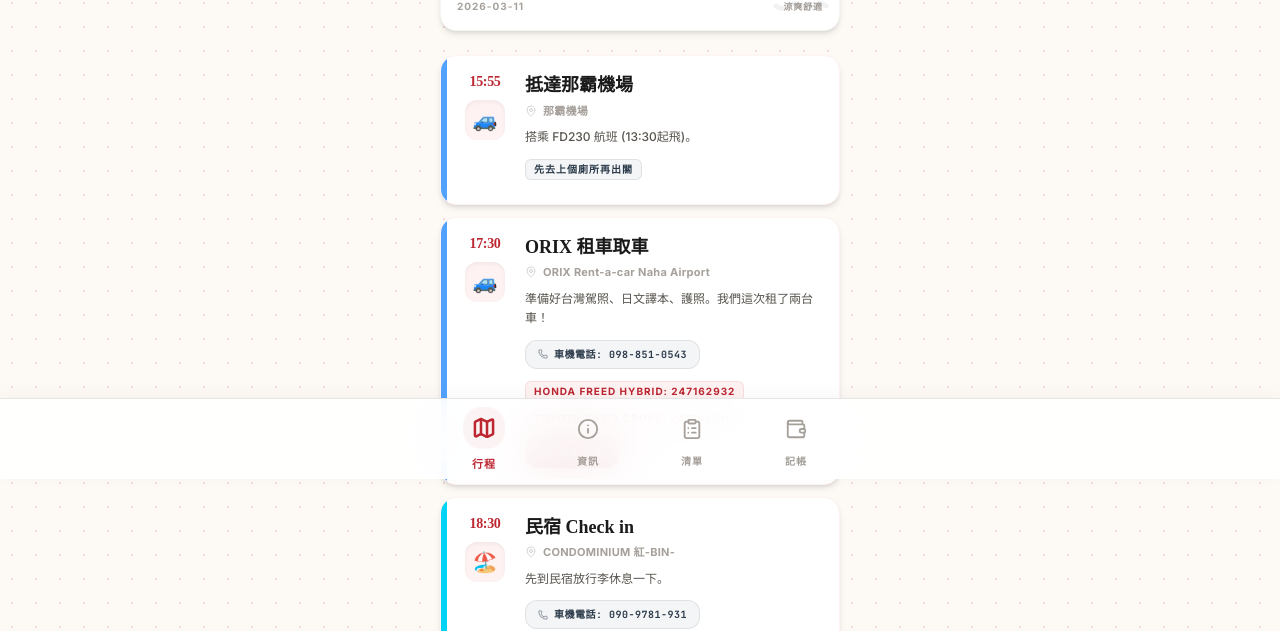
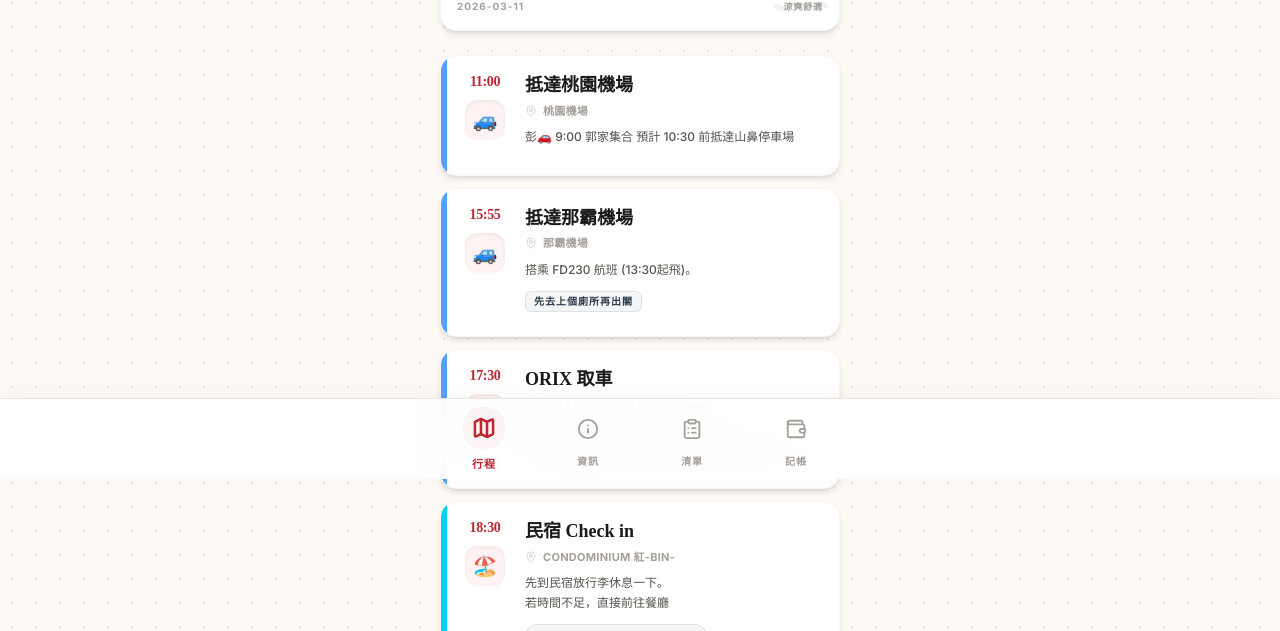
Before and after one commit to pengding2222/2026okinawa-trip2.0, a React (Vite) app: page / in a window 1280 px wide. Shown: the part 321-952 px from the top of the page. Built offline with nearby package versions, Linux system fonts and the light colour scheme.

Commit message:
Update App.tsx

```diff
--- a/src/App.tsx
+++ b/src/App.tsx
@@ -19,30 +19,30 @@ const mockItinerary = [
     weather: { temp: '21°C', condition: '涼爽舒適', icon: <Sun className="text-rose-400" size={24} /> },
     events: [
       {
+        id: 'd1e0', time: '11:00', title: '抵達桃園機場', type: 'transport', location: '桃園機場',
+        description: '彭🚗 9:00 郭家集合 預計 10:30 前抵達山鼻停車場',
+        hideNav: true
+      },
+      {
         id: 'd1e1', time: '15:55', title: '抵達那霸機場', type: 'transport', location: '那霸機場',
         description: '搭乘 FD230 航班 (13:30起飛)。',
         tags: [{ type: 'tip', text: '先去上個廁所再出關' }]
       },
       {
-        id: 'd1e2', time: '17:30', title: 'ORIX 租車取車', type: 'transport', location: 'ORIX Rent-a-car Naha Airport',
-        phone: '098-851-0543',
-        description: '準備好台灣駕照、日文譯本、護照。我們這次租了兩台車！',
-        tags: [
-          { type: 'reservation', text: 'Honda Freed Hybrid: 247162932' },
-          { type: 'reservation', text: 'TOYOTA YARIS CROSS: 247162570' }
-        ]
+        id: 'd1e2', time: '17:30', title: 'ORIX 取車', type: 'transport', location: 'ORIX Rent-a-car Naha Airport',
+        description: '準備好台灣駕照、日文譯本、護照。\n出關後依照指示牌前往 14 號站牌搭乘接駁車前往取車。',
+        hideNav: true
       },
       {
         id: 'd1e3', time: '18:30', title: '民宿 Check in', type: 'hotel', location: 'CONDOMINIUM 紅-BIN-',
-        phone: '090-9781-931',
-        description: '先到民宿放行李休息一下。',
+        phone: '090-9781-9313',
+        description: '先到民宿放行李休息一下。\n若時間不足，直接前往餐廳',
         tags: [{ type: 'tip', text: '地址: 7 Chome-9-33 Hiyagon' }]
       },
       {
         id: 'd1e4', time: '19:00', title: '晚餐：北谷ダイニング ちゃぁぶ～', type: 'food', location: '614-1 Kuwae, Chatan, Nakagami District, Okinawa 904-0103日本',
         phone: '050-5385-8401',
-        description: '沖繩的第一餐！享受道地的沖繩料理。',
-        tags: [{ type: 'food', text: '必點: 沖繩苦瓜炒蛋、海葡萄' }]
+        description: '沖繩的第一餐！人氣No.1 阿古豬涮涮鍋\n停車資訊🅿️：門口有停車格，若滿位附近有店家的空地可以停車'
       },
       {
         id: 'd1e5', time: '21:00', title: 'AEON 永旺夢樂城', type: 'activity', location: 'AEON Okinawa Rycom',
@@ -267,7 +267,7 @@ function EventCard({ event, themeColor }: { event: any, themeColor: string, key?
             <span className="text-[11px] font-bold tracking-wide">{event.location}</span>
           </div>
 
-          <p className="text-xs text-stone-600 leading-relaxed mb-3 font-medium">{event.description}</p>
+          <p className="text-xs text-stone-600 leading-relaxed mb-3 font-medium whitespace-pre-line">{event.description}</p>
 
           {event.phone && (
             <div className="flex items-center gap-1.5 text-ai mb-3 bg-ai/5 px-3 py-1.5 rounded-xl w-fit border border-ai/10">
@@ -300,7 +300,7 @@ function EventCard({ event, themeColor }: { event: any, themeColor: string, key?
                 </a>
               ))}
             </div>
-          ) : event.location !== '那霸機場' && event.location !== '民宿' && (
+          ) : event.location !== '那霸機場' && event.location !== '民宿' && !event.hideNav && (
             <div className="mt-1">
               <a
                 href={`https://www.google.com/maps/search/?api=1&query=${encodeURIComponent(event.location)}`}
@@ -488,8 +488,12 @@ function InfoTab() {
             <h3 className="text-lg font-serif font-black text-sumi mb-2">CONDOMINIUM 紅-BIN-</h3>
             <p className="text-xs font-bold text-stone-400 mb-5 uppercase tracking-widest">Check-in: 3/11 18:30</p>
             <div className="bg-washi p-4 rounded-2xl border border-stone-100">
-              <p className="text-[10px] font-black text-ai mb-2 uppercase tracking-widest">民宿地址</p>
-              <p className="text-sm font-bold text-sumi select-all leading-relaxed">7 Chome-9-33 Hiyagon, Okinawa, 904-2173日本</p>
+              <p className="text-sm font-bold text-sumi select-all leading-relaxed mb-3">
+                7 Chome-9-33 Hiyagon, Okinawa, 904-2173日本
+              </p>
+              <p className="text-sm font-bold text-sumi select-all leading-relaxed flex items-center gap-1.5">
+                <Phone size={14} className="text-stone-400" /> 090-9781-9313 <span className="text-xs text-stone-500 font-medium">（接待時間 9:00〜20:00）</span>
+              </p>
             </div>
           </div>
         </section>
@@ -500,6 +504,19 @@ function InfoTab() {
           </h2>
           <div className="bg-white rounded-3xl p-6 shadow-xl border border-stone-100">
             <h3 className="text-lg font-serif font-black text-sumi mb-4">ORIX Rent-a-car 那霸機場店</h3>
+
+            <div className="bg-washi p-4 rounded-2xl border border-stone-100 mb-5">
+              <p className="text-sm font-bold text-sumi select-all leading-relaxed mb-3">
+                1-1174 Toyosaki, Tomigusuku, Okinawa 901-0225日本
+              </p>
+              <p className="text-sm font-bold text-sumi select-all leading-relaxed mb-3 flex items-center gap-1.5">
+                <Phone size={14} className="text-stone-400" /> 098-851-0543
+              </p>
+              <p className="text-[11px] font-black text-shu bg-sakura/50 px-2.5 py-1.5 rounded-lg inline-block">
+                ⚠️ 回程接駁車約 15 分鐘一班
+              </p>
+            </div>
+
             <div className="space-y-3">
               <div className="flex justify-between items-center bg-sakura/30 p-4 rounded-2xl border border-sakura/50">
                 <span className="text-sm font-bold text-sumi">Honda Freed Hybrid</span>
```
